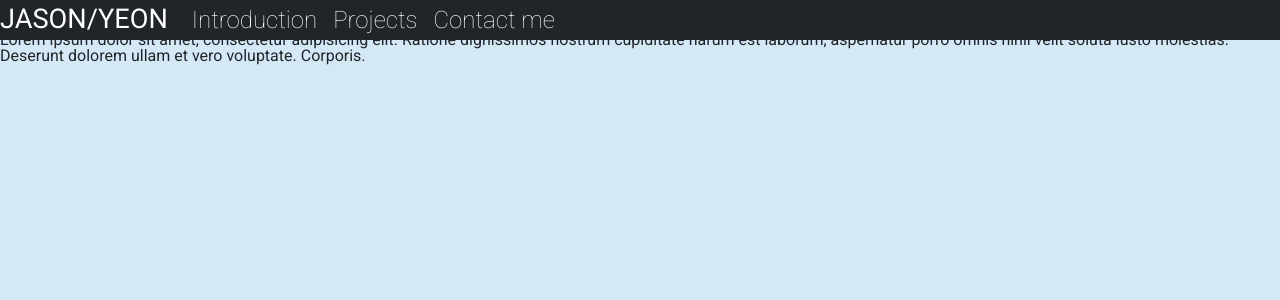
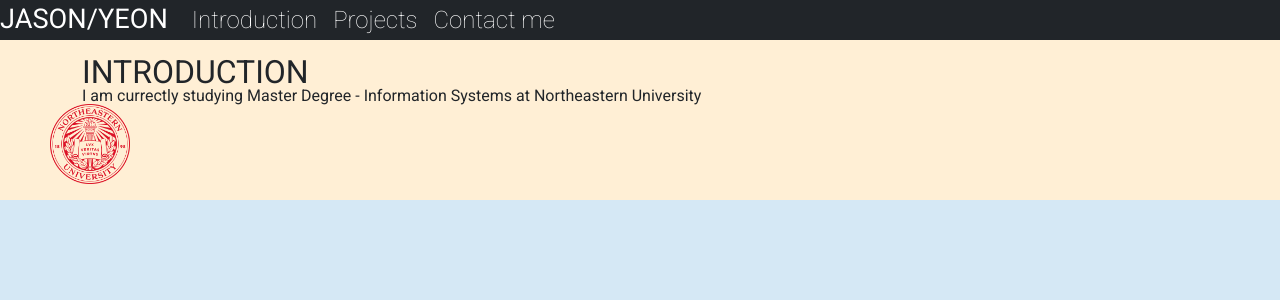
Before and after one commit to jasonyeon110/portfolio, a React (Create React App) app: page / in a window 1280 px wide. Shown: the top 300 px of the page. Built offline with nearby package versions, Linux system fonts and the light colour scheme.

Commit message:
quick update

```diff
--- a/src/App.css
+++ b/src/App.css
@@ -42,6 +42,8 @@ table {
 	border-spacing: 0;
 }
 
+/* start here below */
+
 body{
 	background: #d5e8f5;
 	font-family: "Roboto", sans-serif;
@@ -64,3 +66,24 @@ body{
 #mainNavbar .nav-link:hover{
 	font-weight: 400;
 }
+
+.navbar-nav{
+	align-items: center;
+}
+
+#introd{
+	font-size: 2rem;
+	text-align: left;
+}
+
+#sec-one{
+	background-color: papayawhip;
+}
+
+#north{
+	width: 5rem;
+
+	display: flex;
+	position: relative;
+	right: 2rem;
+}
--- a/src/Main.jsx
+++ b/src/Main.jsx
@@ -1,11 +1,18 @@
-import React from 'react'
+import React from 'react';
+import north from './north-logo.png';
 
 export default function Intro() {
     return (
-        <div className="container-fluid px-0">
-            <h1>Ji Woong Yeon's Portfolio</h1>
-            <h2>hello I am a student at Northeastern University and currently studying Information Systems</h2>
-            <p>Lorem ipsum dolor sit amet, consectetur adipisicing elit. Ratione dignissimos nostrum cupiditate harum est laborum, aspernatur porro omnis nihil velit soluta iusto molestias. Deserunt dolorem ullam et vero voluptate. Corporis.</p>
-        </div>
+        <section className="container-fluid px-0 py-3" id="sec-one">
+            <div className="body">
+                <div className="container">
+                    <div className="col align-item-center">
+                        <h1 id="introd" className="intro text-uppercase">Introduction</h1>
+                        <h2>I am currectly studying Master Degree - Information Systems at Northeastern University</h2>
+                        <img src={north} alt="" id="north" />
+                    </div>
+                </div>
+            </div>
+        </section>
     )
 }
--- a/src/Nav.jsx
+++ b/src/Nav.jsx
@@ -2,7 +2,7 @@ import React from 'react'
 
 export default function Nav() {
     return (
-        <nav id="mainNavbar" className="navbar navbar-dark bg-dark navbar-expand-md py-0 fixed-top">
+        <nav id="mainNavbar" className="navbar navbar-dark bg-dark navbar-expand-md py-0">
             <a href="#" className="navbar-brand">JASON/YEON</a>
             <button className="navbar-toggler" data-toggle="collapse" data-target="#navLinks" aria-label="Toggle navigation">
                 <span className="navbar-toggler-icon"></span>
@@ -10,13 +10,13 @@ export default function Nav() {
             <div className="collapse navbar-collapse" id="navLinks">
                 <ul className="navbar-nav">
                     <li className="nav-item">
-                        <a href="" className="nav-link">Introduction</a>
+                        <a href="#" className="nav-link">Introduction</a>
                     </li>
                     <li className="nav-item">
-                        <a href="" className="nav-link">Projects</a>
+                        <a href="#" className="nav-link">Projects</a>
                     </li>
                     <li className="nav-item">
-                        <a href="" className="nav-link">Contact me</a>
+                        <a href="#" className="nav-link">Contact me</a>
                     </li>
                 </ul>
             </div>
```
Also changed, not shown: src/north-logo.png (added).
